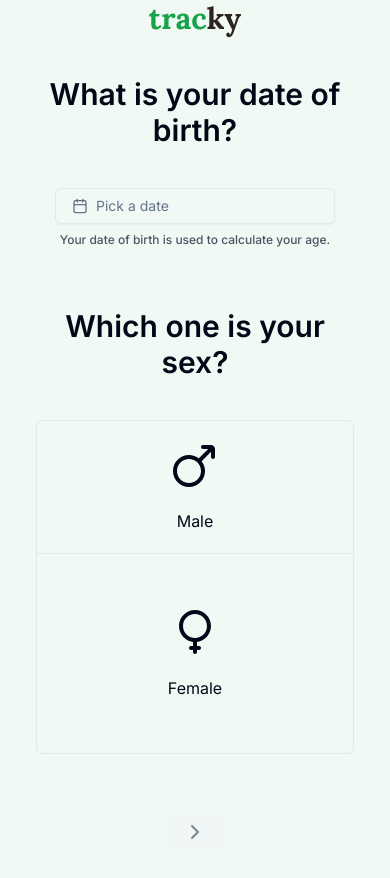
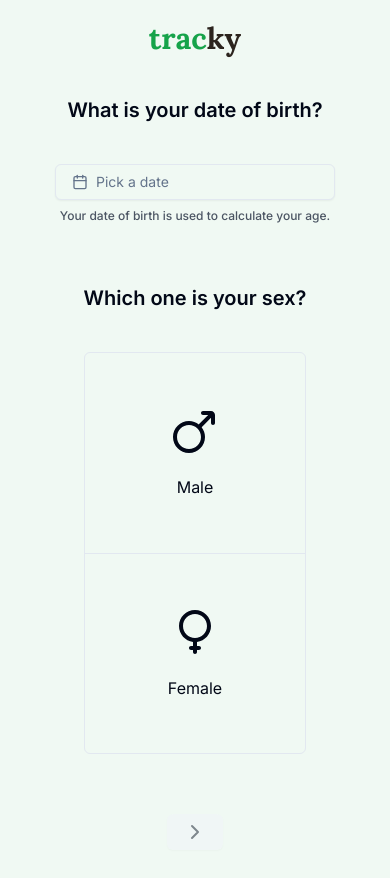
Before and after one commit to fraineralex/tracky, a Next.js app: page /onboarding in a window 390 px wide. Shown: the top 878 px of the page. Built offline with nearby package versions, Linux system fonts and the light colour scheme; no server answers.

Commit message:
feat: ✨ implement loading skeleton component for onboarding and refactor layout for improved user experience during data fetching

```diff
--- a/src/app/onboarding/_components/personal-info.tsx
+++ b/src/app/onboarding/_components/personal-info.tsx
@@ -77,7 +77,7 @@ export default function PersonalInfo({
 						</motion.h1>
 						<motion.article variants={STAGGER_CHILD_VARIANTS}>
 							<div className='flex flex-col space-y-10'>
-								<h2 className='font-display max-w-lg text-3xl font-semibold transition-colors'>
+								<h2 className='font-display max-w-lg text-xl font-semibold transition-colors lg:text-3xl'>
 									What is your date of birth?
 								</h2>
 								<div className='flex flex-col place-content-center items-center text-start'>
@@ -97,12 +97,12 @@ export default function PersonalInfo({
 						</motion.article>
 						<motion.article variants={STAGGER_CHILD_VARIANTS}>
 							<div className='space-y-10 pt-5'>
-								<h2 className='font-display max-w-md text-3xl font-semibold transition-colors'>
+								<h2 className='font-display max-w-md text-xl font-semibold transition-colors lg:text-3xl'>
 									Which one is your sex?
 								</h2>
-								<article className='grid w-full grid-cols-1 divide-y divide-border rounded-md border border-border text-foreground md:grid-cols-2 md:divide-x'>
+								<article className='grid w-full grid-cols-1 divide-y rounded-md border border-border text-foreground md:grid-cols-2 md:divide-x md:divide-y-0'>
 									<button
-										className={`flex flex-col items-center justify-center space-y-5 overflow-hidden p-5 transition-colors md:min-h-[200px] md:min-w-[200px] md:p-10 ${sex.value === 'male' ? 'bg-gray-300 dark:bg-gray-700' : 'hover:bg-gray-200 hover:dark:bg-gray-800'}`}
+										className={`flex flex-col items-center justify-center space-y-5 overflow-hidden p-5 transition-colors min-h-[200px] min-w-[200px] md:p-10 ${sex.value === 'male' ? 'bg-gray-300 dark:bg-gray-700' : 'hover:bg-gray-200 hover:dark:bg-gray-800'}`}
 										onClick={handleClickSex('male')}
 										type='button'
 										disabled={sex.value === 'male'}
@@ -111,7 +111,7 @@ export default function PersonalInfo({
 										<p>Male</p>
 									</button>
 									<button
-										className={`flex min-h-[200px] flex-col items-center justify-center space-y-5 overflow-hidden p-5 transition-colors md:p-10 ${sex.value === 'female' ? 'bg-gray-300 dark:bg-gray-700' : 'hover:bg-gray-200 hover:dark:bg-gray-800'}`}
+										className={`flex min-h-[200px] min-w-[200px] flex-col items-center justify-center space-y-5 overflow-hidden p-5 transition-colors md:p-10 ${sex.value === 'female' ? 'bg-gray-300 dark:bg-gray-700' : 'hover:bg-gray-200 hover:dark:bg-gray-800'}`}
 										onClick={handleClickSex('female')}
 										type='button'
 										disabled={sex.value === 'female'}
--- a/src/app/onboarding/layout.tsx
+++ b/src/app/onboarding/layout.tsx
@@ -7,16 +7,16 @@ export const metadata: Metadata = {
 	title: 'Onboarding'
 }
 
-export default function OnboardingLayout({
+export default async function OnboardingLayout({
 	children
 }: {
 	children: React.ReactNode
 }) {
-	auth().then(authResult => {
-		if (authResult.sessionClaims?.metadata?.onboardingCompleted === true) {
-			redirect('/dashboard')
-		}
-	})
+	const authResult = await auth()
+
+	if (authResult.sessionClaims?.metadata?.onboardingCompleted === true) {
+		redirect('/dashboard')
+	}
 
 	return (
 		<>
--- /dev/null
+++ b/src/app/onboarding/loading.tsx
@@ -0,0 +1,36 @@
+import { Skeleton } from '~/components/ui/skeleton'
+
+export default function Loading() {
+	return (
+		<section className='flex w-full flex-col place-content-center place-items-center'>
+			<div className='mx-5 flex'>
+				<div className='flex flex-col items-center space-y-10 text-center sm:mx-auto'>
+					<Skeleton className='mt-5 h-8 w-28' />
+					<article>
+						<div className='flex flex-col space-y-10'>
+							<Skeleton className='h-[28px] w-[280px] lg:h-9 lg:w-[382px]' />
+							<div className='flex flex-col place-content-center items-center text-start'>
+								<Skeleton className='h-9 w-[280]' />
+								<Skeleton className='mt-2 h-4 w-[270]' />
+							</div>
+						</div>
+					</article>
+					<article>
+						<div className='space-y-10 pt-5'>
+							<Skeleton className='mx-auto h-[28px] w-[280px] lg:h-9 lg:w-[382px]' />
+							<article className='grid w-full grid-cols-1 space-y-1 rounded-md md:grid-cols-2 md:space-x-1 md:space-y-0'>
+								<Skeleton className='mx-auto h-[200px] w-[200px]' />
+								<Skeleton className='mx-auto h-[200px] w-[200px]' />
+							</article>
+						</div>
+					</article>
+					<footer>
+						<div className='flex w-full justify-end'>
+							<Skeleton className='h-8 w-12' />
+						</div>
+					</footer>
+				</div>
+			</div>
+		</section>
+	)
+}
--- a/src/app/onboarding/page.tsx
+++ b/src/app/onboarding/page.tsx
@@ -57,7 +57,7 @@ export default function OnboardingPage() {
 	}
 
 	return (
-		<section className='flex min-h-screen w-full flex-col place-content-center place-items-center'>
+		<section className='flex w-full flex-col place-content-center place-items-center py-5'>
 			<form ref={formRef} action={handleSubmit}>
 				<PersonalInfo
 					setShowSection={setShowSection}
```
